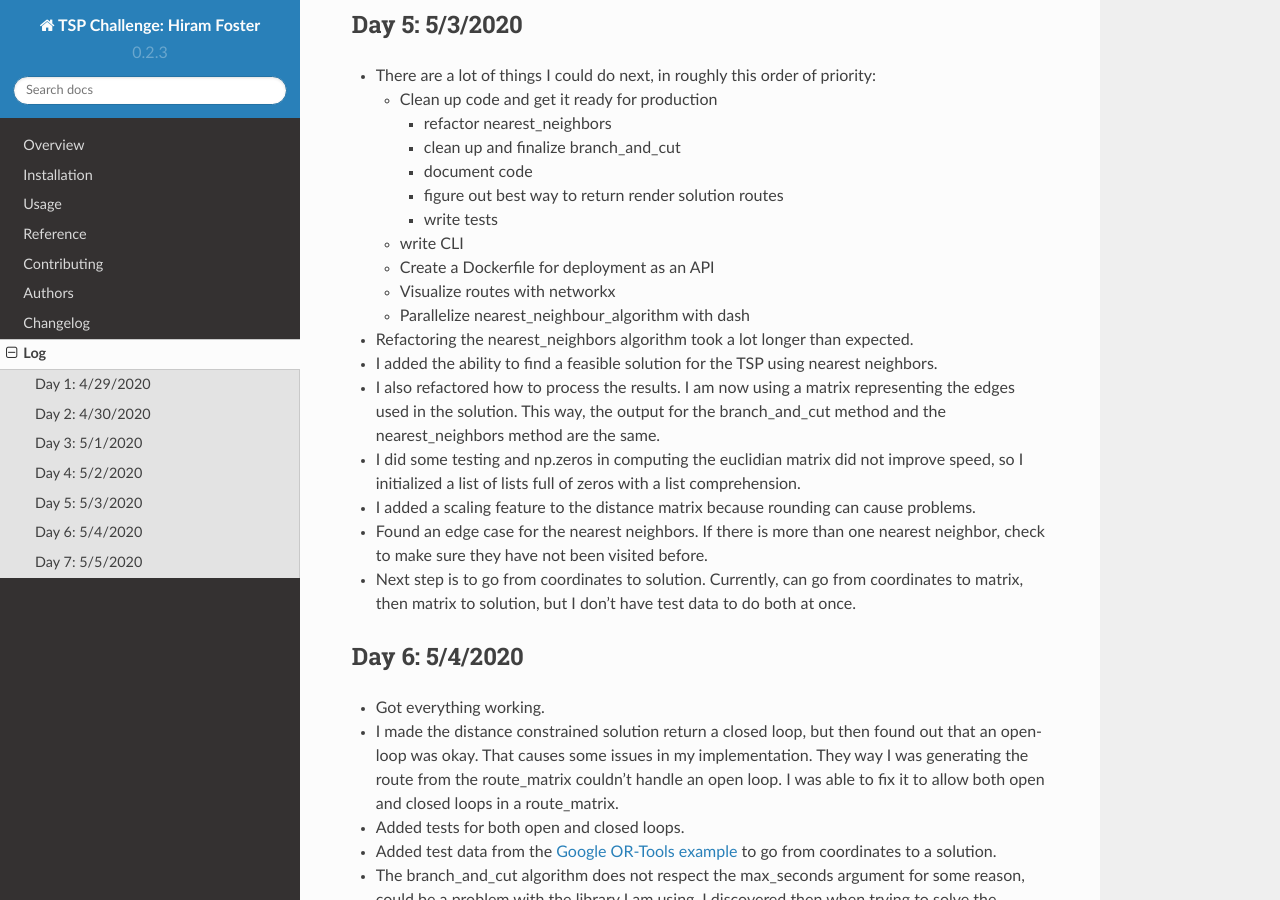
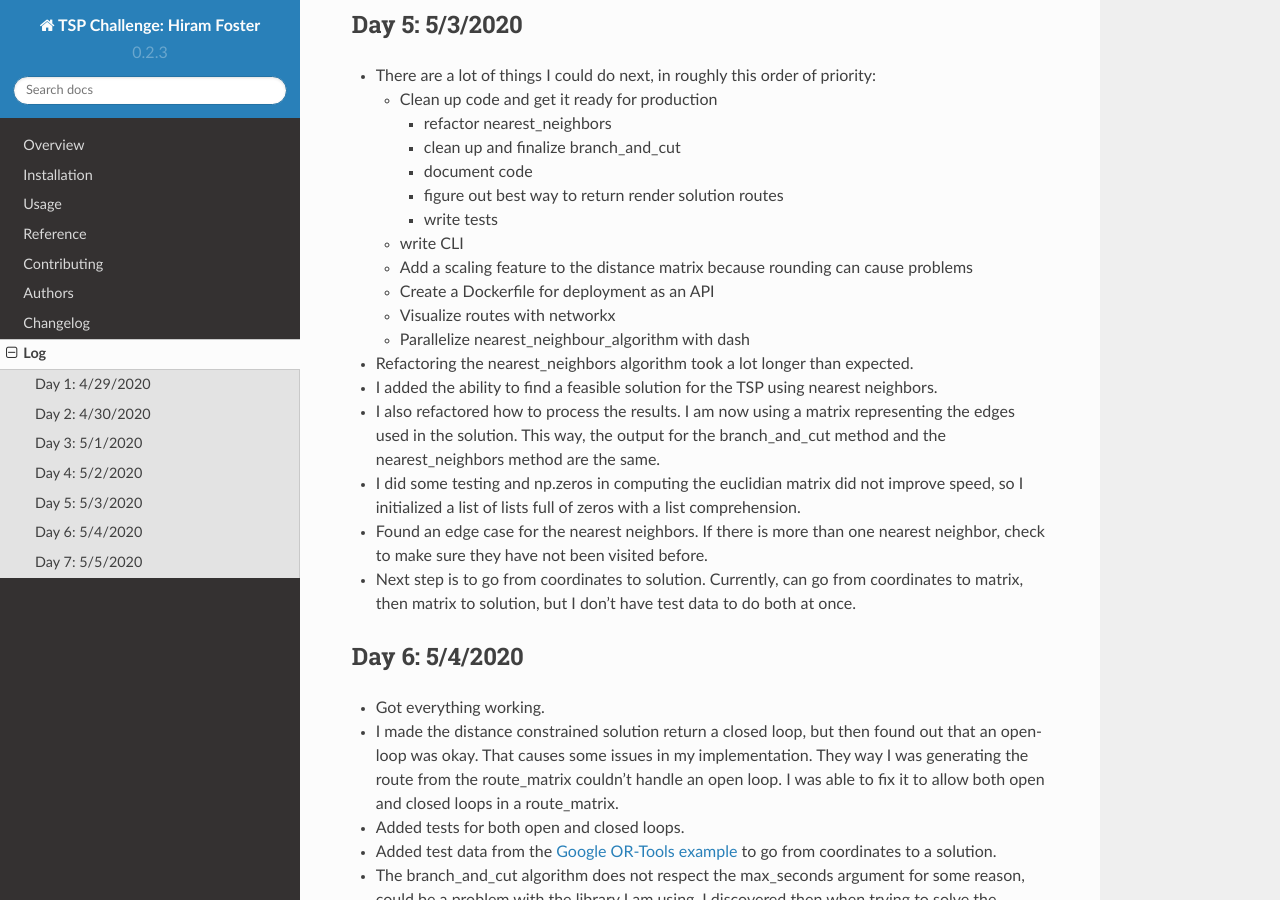
Before and after one commit to hiramf/tsp-hiram, a Sphinx documentation site: the page built from docs/log.rst, in a window 1280 px wide and 900 px high, scrolled down 1456 px. Built offline with Sphinx 7.4.7 and the Read the Docs theme 2.0.0, drawn with Linux system fonts in a browser that asks for light colours; some of the changed lines change nothing that is shown.

Commit message:
Fix log to reflect history

```diff
--- a/docs/log.rst
+++ b/docs/log.rst
@@ -65,6 +65,7 @@ Day 5: 5/3/2020
     + write tests
 
   + write CLI
+  + Add a scaling feature to the distance matrix because rounding can cause problems
   + Create a Dockerfile for deployment as an API
   + Visualize routes with networkx
   + Parallelize nearest_neighbour_algorithm with dash
@@ -73,7 +74,6 @@ Day 5: 5/3/2020
 + I added the ability to find a feasible solution for the TSP using nearest neighbors.
 + I also refactored how to process the results. I am now using a matrix representing the edges used in the solution. This way, the output for the branch_and_cut method and the nearest_neighbors method are the same.
 + I did some testing and np.zeros in computing the euclidian matrix did not improve speed, so I initialized a list of lists full of zeros with a list comprehension.
-+ I added a scaling feature to the distance matrix because rounding can cause problems.
 + Found an edge case for the nearest neighbors. If there is more than one nearest neighbor, check to make sure they have not been visited before.
 + Next step is to go from coordinates to solution. Currently, can go from coordinates to matrix, then matrix to solution, but I don't have test data to do both at once.
 
```
